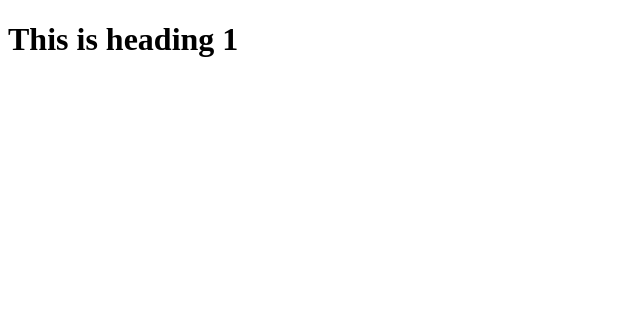
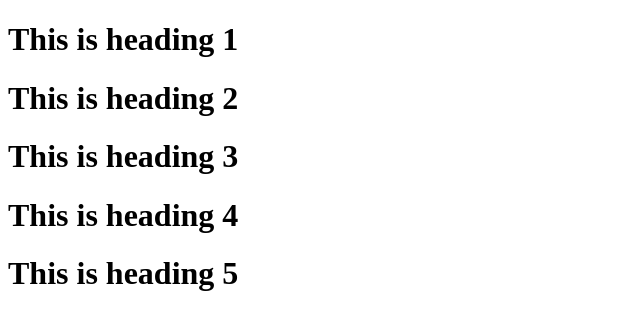
Before and after one commit to ahammodsarif/Bio_Data, a plain HTML site: page index.html in a window 1280 px wide. Shown: the whole page, without its empty margins (0-640 px from the left). Drawn offline with Linux system fonts and the light colour scheme.

Commit message:
version 3

```diff
--- a/index.html
+++ b/index.html
@@ -8,6 +8,10 @@
 <body>
 
     <h1>This is heading 1</h1>
+    <h1>This is heading 2</h1>
+    <h1>This is heading 3</h1>
+    <h1>This is heading 4</h1>
+    <h1>This is heading 5</h1>
 
 </body>
 </html>
```
